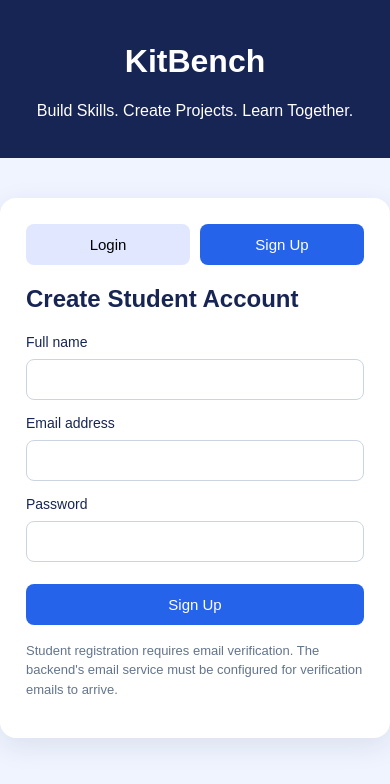
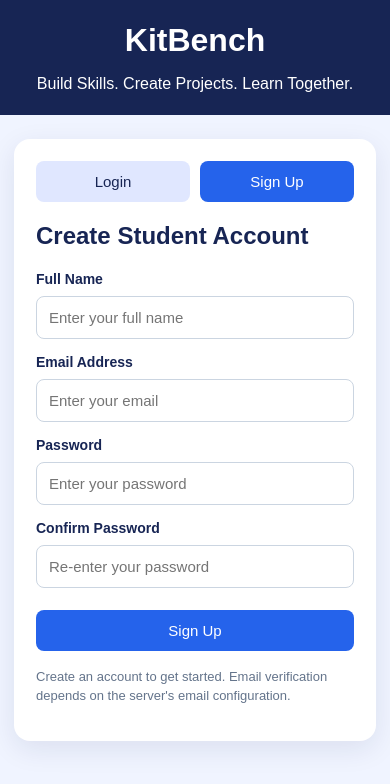
Before and after one commit to chennam387-collab/KitBench, a plain HTML site: page index.html in a window 390 px wide. Both pictures are taken after a click on the button "Sign Up". Drawn offline with Linux system fonts and the light colour scheme.

Commit message:
Refactor HTML structure and improve accessibility

```diff
--- a/index.html
+++ b/index.html
@@ -5,20 +5,34 @@
   <meta charset="UTF-8">
   <meta name="viewport" content="width=device-width, initial-scale=1.0">
   <title>KitBench | Student Portal</title>
+
   <style>
-    * { box-sizing: border-box; }
+    * {
+      box-sizing: border-box;
+    }
+
     body {
       margin: 0;
       font-family: Arial, sans-serif;
       background: #f0f4ff;
       color: #172554;
     }
+
     header {
       background: #172554;
       color: white;
       padding: 22px;
       text-align: center;
     }
+
+    header h1 {
+      margin: 0 0 8px;
+    }
+
+    header p {
+      margin-bottom: 0;
+    }
+
     main {
       max-width: 420px;
       margin: 40px auto;
@@ -27,7 +41,12 @@
       border-radius: 16px;
       box-shadow: 0 8px 28px #17255418;
     }
-    .tabs { display: flex; gap: 10px; }
+
+    .tabs {
+      display: flex;
+      gap: 10px;
+    }
+
     button {
       cursor: pointer;
       border: 0;
@@ -35,24 +54,69 @@
       padding: 12px;
       font-size: 15px;
     }
-    .tabs button { flex: 1; background: #e0e7ff; }
-    .tabs button.active, .submit {
+
+    .tabs button {
+      flex: 1;
+      background: #e0e7ff;
+      color: #172554;
+    }
+
+    .tabs button.active,
+    .submit {
       background: #2563eb;
       color: white;
     }
+
     input {
+      display: block;
       width: 100%;
       padding: 12px;
       margin: 8px 0 14px;
       border: 1px solid #cbd5e1;
       border-radius: 8px;
+      font-size: 15px;
     }
-    label { font-size: 14px; }
-    .submit { width: 100%; margin-top: 8px; }
-    #message { margin-top: 16px; overflow-wrap: anywhere; }
-    .note { font-size: 13px; color: #64748b; line-height: 1.5; }
+
+    label {
+      font-size: 14px;
+      font-weight: 600;
+    }
+
+    .submit {
+      width: 100%;
+      margin-top: 8px;
+    }
+
+    .submit:disabled {
+      opacity: 0.6;
+      cursor: not-allowed;
+    }
+
+    #message {
+      margin-top: 16px;
+      overflow-wrap: anywhere;
+      line-height: 1.5;
+    }
+
+    .note {
+      font-size: 13px;
+      color: #64748b;
+      line-height: 1.5;
+    }
+
+    [hidden] {
+      display: none !important;
+    }
+
+    @media (max-width: 480px) {
+      main {
+        margin: 24px 14px;
+        padding: 22px;
+      }
+    }
   </style>
 </head>
+
 <body>
   <header>
     <h1>KitBench</h1>
@@ -61,78 +125,176 @@
 
   <main>
     <div class="tabs">
-      <button id="loginTab" class="active" type="button">Login</button>
-      <button id="signupTab" type="button">Sign Up</button>
+      <button id="loginTab" class="active" type="button">
+        Login
+      </button>
+
+      <button id="signupTab" type="button">
+        Sign Up
+      </button>
     </div>
 
     <h2 id="formTitle">Student Login</h2>
 
     <form id="authForm">
       <div id="nameField" hidden>
-        <label for="name">Full name</label>
-        <input id="name" name="name" autocomplete="name">
+        <label for="name">Full Name</label>
+        <input
+          id="name"
+          name="name"
+          type="text"
+          autocomplete="name"
+          placeholder="Enter your full name"
+        >
       </div>
 
-      <label for="email">Email address</label>
-      <input id="email" name="email" type="email"
-             autocomplete="email" required>
+      <label for="email">Email Address</label>
+      <input
+        id="email"
+        name="email"
+        type="email"
+        autocomplete="email"
+        placeholder="Enter your email"
+        required
+      >
 
       <label for="password">Password</label>
-      <input id="password" name="password" type="password"
-             autocomplete="current-password" minlength="8" required>
+      <input
+        id="password"
+        name="password"
+        type="password"
+        autocomplete="current-password"
+        placeholder="Enter your password"
+        minlength="8"
+        required
+      >
 
-      <button class="submit" id="submitButton" type="submit">Login</button>
+      <div id="confirmPasswordField" hidden>
+        <label for="confirmPassword">Confirm Password</label>
+        <input
+          id="confirmPassword"
+          name="confirmPassword"
+          type="password"
+          autocomplete="new-password"
+          placeholder="Re-enter your password"
+          minlength="8"
+        >
+      </div>
+
+      <button
+        class="submit"
+        id="submitButton"
+        type="submit"
+      >
+        Login
+      </button>
     </form>
 
     <p id="message" role="status" aria-live="polite"></p>
+
     <p class="note">
-      Student registration requires email verification. The backend's
-      email service must be configured for verification emails to arrive.
+      Create an account to get started. Email verification depends
+      on the server's email configuration.
     </p>
   </main>
 
   <script>
     const API = "https://kitbench-api.onrender.com";
+
     let mode = "login";
 
     const form = document.getElementById("authForm");
     const message = document.getElementById("message");
+
     const nameField = document.getElementById("nameField");
     const nameInput = document.getElementById("name");
+
     const passwordInput = document.getElementById("password");
+
+    const confirmPasswordField =
+      document.getElementById("confirmPasswordField");
+
+    const confirmPasswordInput =
+      document.getElementById("confirmPassword");
+
+    const submitButton =
+      document.getElementById("submitButton");
 
     function setMode(nextMode) {
       mode = nextMode;
+
       const signup = mode === "signup";
 
-      document.getElementById("loginTab").classList.toggle("active", !signup);
-      document.getElementById("signupTab").classList.toggle("active", signup);
+      document.getElementById("loginTab")
+        .classList.toggle("active", !signup);
+
+      document.getElementById("signupTab")
+        .classList.toggle("active", signup);
+
       document.getElementById("formTitle").textContent =
         signup ? "Create Student Account" : "Student Login";
-      document.getElementById("submitButton").textContent =
-        signup ? "Sign Up" : "Login";
+
+      submitButton.textContent = signup ? "Sign Up" : "Login";
 
       nameField.hidden = !signup;
       nameInput.required = signup;
-      passwordInput.autocomplete = signup ? "new-password" : "current-password";
+
+      confirmPasswordField.hidden = !signup;
+      confirmPasswordInput.required = signup;
+
+      passwordInput.autocomplete =
+        signup ? "new-password" : "current-password";
+
       message.textContent = "";
     }
 
-    document.getElementById("loginTab").addEventListener("click", () => setMode("login"));
-    document.getElementById("signupTab").addEventListener("click", () => setMode("signup"));
+    document.getElementById("loginTab").addEventListener(
+      "click",
+      () => setMode("login")
+    );
+
+    document.getElementById("signupTab").addEventListener(
+      "click",
+      () => setMode("signup")
+    );
 
     form.addEventListener("submit", async (event) => {
       event.preventDefault();
-      message.textContent = "Please wait...";
+
+      const email = document.getElementById("email")
+        .value.trim();
+
+      const password = passwordInput.value;
 
       const payload = {
-        email: document.getElementById("email").value.trim(),
-        password: passwordInput.value
+        email: email,
+        password: password
       };
 
       if (mode === "signup") {
+        if (!nameInput.value.trim()) {
+          message.textContent = "Please enter your full name.";
+          return;
+        }
+
+        if (password.length < 8) {
+          message.textContent =
+            "Password must contain at least 8 characters.";
+          return;
+        }
+
+        if (password !== confirmPasswordInput.value) {
+          message.textContent = "Passwords do not match.";
+          confirmPasswordInput.focus();
+          return;
+        }
+
         payload.name = nameInput.value.trim();
+        payload.confirmPassword = confirmPasswordInput.value;
       }
+
+      message.textContent = "Please wait...";
+      submitButton.disabled = true;
 
       try {
         const endpoint = mode === "signup"
@@ -141,27 +303,37 @@
 
         const response = await fetch(API + endpoint, {
           method: "POST",
-          headers: { "Content-Type": "application/json" },
+          headers: {
+            "Content-Type": "application/json"
+          },
           body: JSON.stringify(payload)
         });
 
         const data = await response.json();
 
         if (!response.ok) {
-          throw new Error(data.message || data.error || "Request failed. Please try again.");
+          throw new Error(
+            data.message ||
+            data.error ||
+            "Request failed. Please try again."
+          );
         }
 
         message.textContent = data.message ||
           (mode === "signup"
-            ? "Registration submitted. Check your email if verification is configured."
+            ? "Registration submitted. Follow the server's verification instructions."
             : "Login successful.");
 
         if (mode === "login" && data.token) {
           sessionStorage.setItem("kitbenchToken", data.token);
         }
+
       } catch (error) {
-        message.textContent = error.message ||
+        message.textContent =
+          error.message ||
           "Could not connect to the server. Please try again.";
+      } finally {
+        submitButton.disabled = false;
       }
     });
   </script>
```
